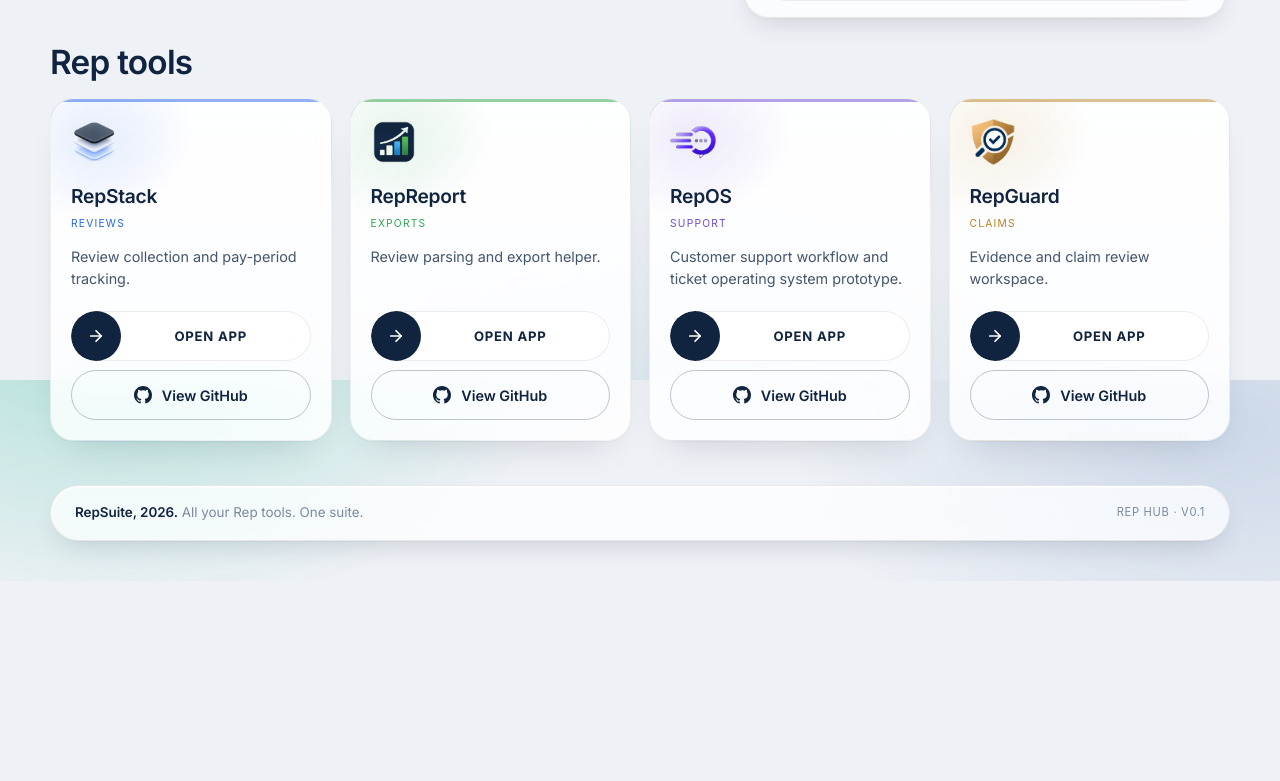
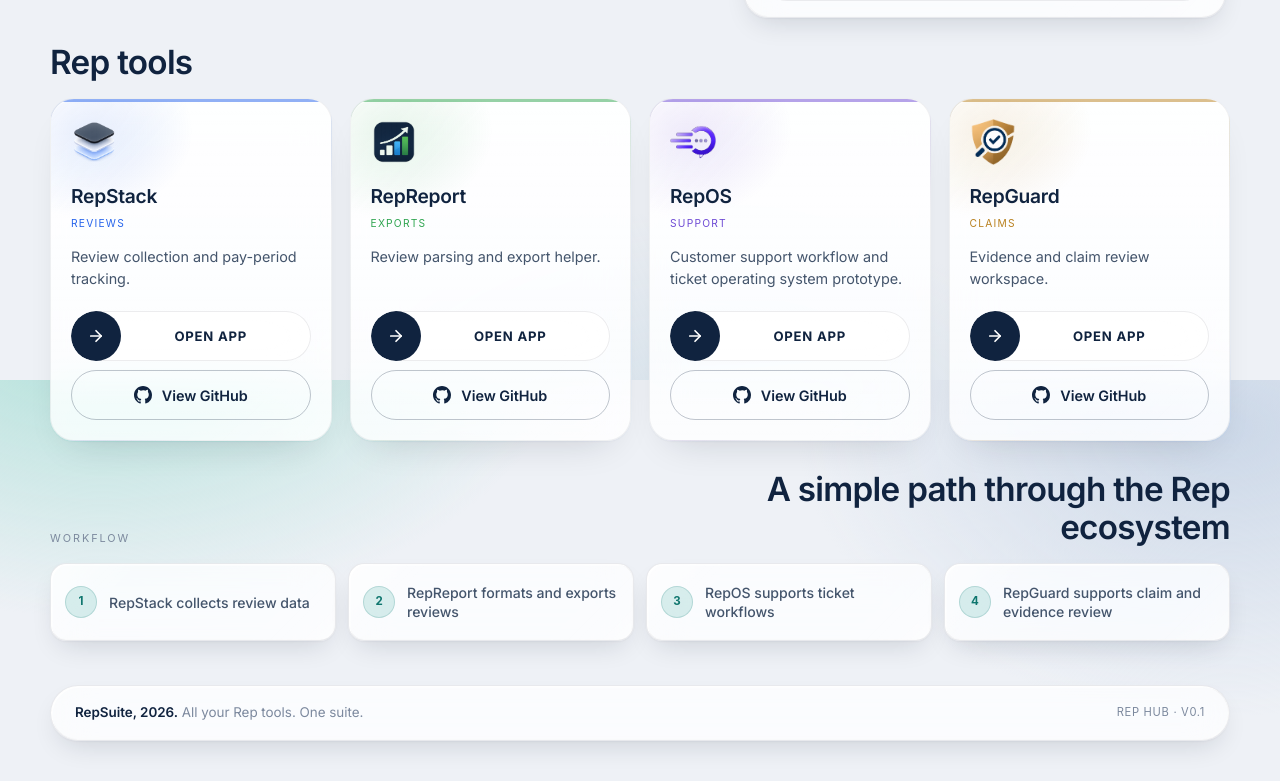
Before and after one commit to robertbradley-oss/RepSuite, a Next.js app: page / in a window 1280 px wide. Shown: the part 420-1201 px from the top of the page. Before the commit the page ends 1001 px from the top, so only its background shows below. Built offline with nearby package versions, Linux system fonts and the light colour scheme.

Commit message:
style: restore RepSuite workflow section

```diff
--- a/app/globals.css
+++ b/app/globals.css
@@ -817,6 +817,70 @@ h2 {
   transform: scale(0.985);
 }
 
+/* ----- Workflow --------------------------------------------------------- */
+.workflow-section {
+  padding-top: 30px;
+}
+
+.workflow-head {
+  display: flex;
+  align-items: end;
+  justify-content: space-between;
+  gap: 18px;
+}
+
+.workflow-head h2 {
+  max-width: 560px;
+  text-align: right;
+}
+
+.workflow-list {
+  display: grid;
+  grid-template-columns: repeat(4, minmax(0, 1fr));
+  gap: 12px;
+  margin: 0;
+  padding: 0;
+  list-style: none;
+}
+
+.workflow-step {
+  display: flex;
+  align-items: center;
+  gap: 12px;
+  min-width: 0;
+  min-height: 78px;
+  padding: 14px;
+  border-radius: var(--r-lg);
+  overflow: hidden;
+  color: var(--ink-2);
+  font-size: 0.88rem;
+  font-weight: 500;
+  line-height: 1.35;
+}
+
+.workflow-step .step-index {
+  position: relative;
+  z-index: 2;
+  display: grid;
+  place-items: center;
+  width: 32px;
+  height: 32px;
+  flex: 0 0 auto;
+  border-radius: var(--r-full);
+  background: var(--teal-soft);
+  border: 1px solid rgba(15, 118, 110, 0.18);
+  color: var(--teal-dark);
+  font-family: var(--font-mono);
+  font-size: 0.72rem;
+  font-weight: 700;
+}
+
+.workflow-step span:last-child {
+  position: relative;
+  z-index: 2;
+  min-width: 0;
+}
+
 /* ----- Footer ----------------------------------------------------------- */
 .footer {
   display: flex;
@@ -872,7 +936,8 @@ h2 {
     gap: 28px;
   }
 
-  .tool-grid {
+  .tool-grid,
+  .workflow-list {
     grid-template-columns: repeat(2, minmax(0, 1fr));
   }
 }
@@ -897,12 +962,23 @@ h2 {
     font-size: clamp(1.95rem, 8vw, 2.5rem);
   }
 
-  .tool-grid {
+  .tool-grid,
+  .workflow-list {
     grid-template-columns: 1fr;
   }
 
   .section {
     padding-top: 48px;
+  }
+
+  .workflow-head {
+    align-items: flex-start;
+    flex-direction: column;
+    gap: 8px;
+  }
+
+  .workflow-head h2 {
+    text-align: left;
   }
 }
 
--- a/app/page.tsx
+++ b/app/page.tsx
@@ -49,6 +49,13 @@ const tools = [
     appHref: "https://claimguard-taupe.vercel.app",
     githubHref: "https://github.com/robertbradley-oss/RepGuard",
   },
+];
+
+const workflow = [
+  "RepStack collects review data",
+  "RepReport formats and exports reviews",
+  "RepOS supports ticket workflows",
+  "RepGuard supports claim and evidence review",
 ];
 
 function externalLinkProps(href: string) {
@@ -189,6 +196,22 @@ export default function Home() {
         </div>
       </section>
 
+      <section className="section workflow-section" aria-labelledby="workflow-title">
+        <div className="section-head workflow-head">
+          <span className="eyebrow-mono">Workflow</span>
+          <h2 id="workflow-title">A simple path through the Rep ecosystem</h2>
+        </div>
+
+        <ol className="workflow-list">
+          {workflow.map((step, index) => (
+            <li className="workflow-step glass-strong refract" key={step}>
+              <span className="step-index">{index + 1}</span>
+              <span>{step}</span>
+            </li>
+          ))}
+        </ol>
+      </section>
+
       <footer className="footer">
         <span className="footer-lead">
           <span className="footer-brand">RepSuite, 2026.</span> All your Rep
```
